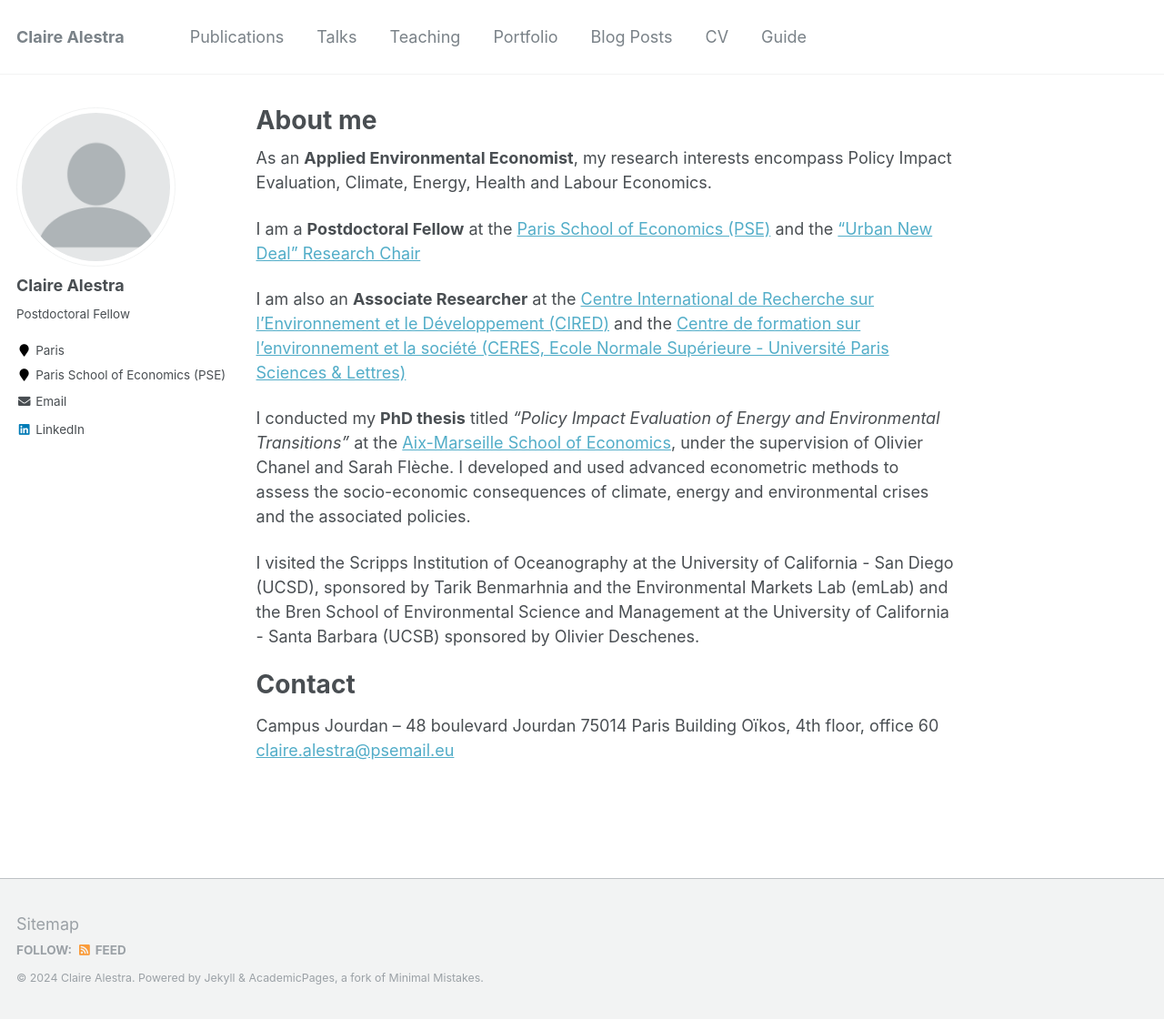
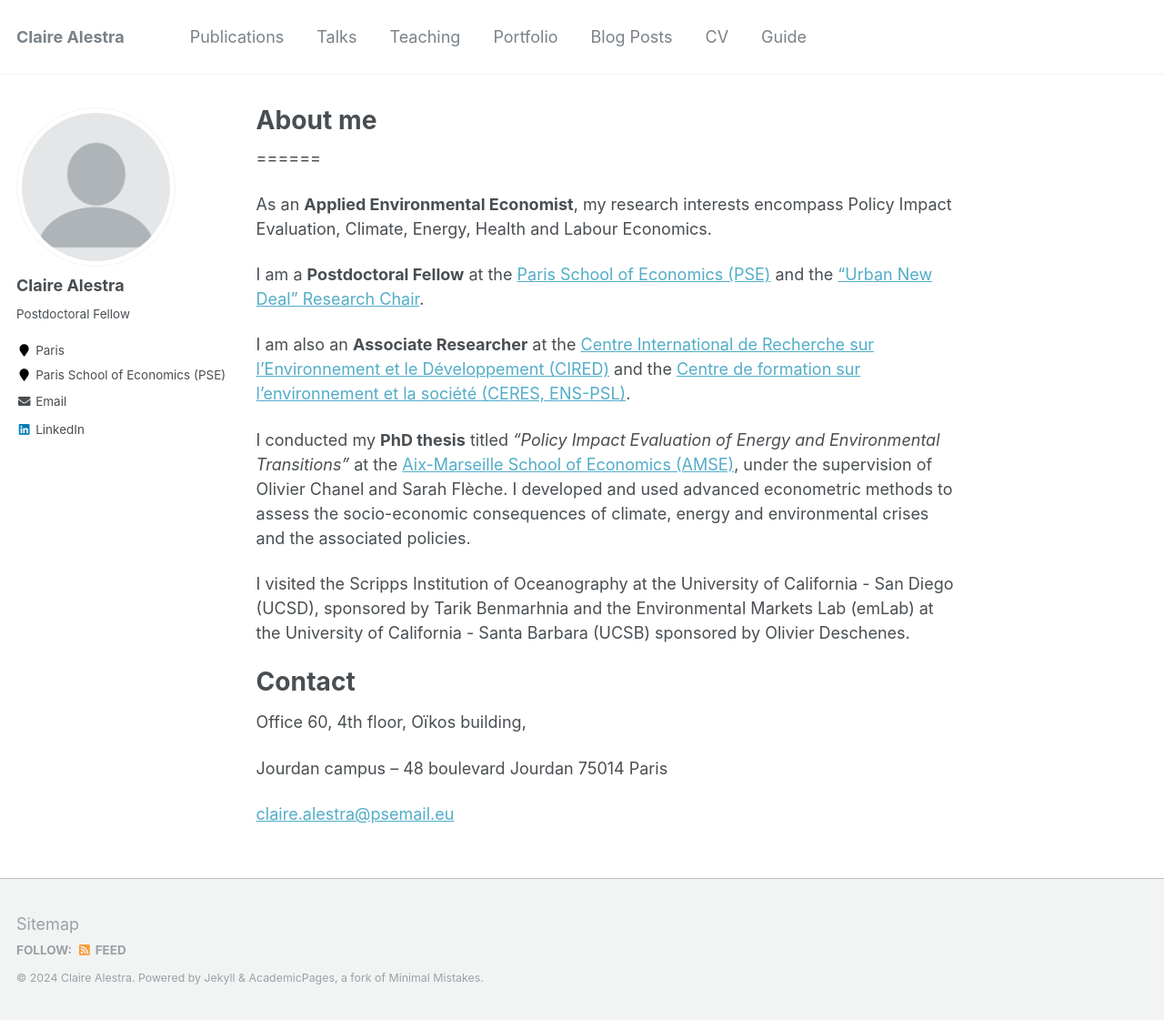
Before and after one commit to ClaireAlestra/ClaireAlestra.github.io, a Jekyll site: the page built from _pages/about.md, in a window 1280 px wide and 1121 px high. Shown: the whole window at 91% size. Built offline with Jekyll 4.4.1, drawn with Linux system fonts in a browser that asks for light colours.

Commit message:
Update about.md
about me section

```diff
--- a/_pages/about.md
+++ b/_pages/about.md
@@ -8,19 +8,23 @@ redirect_from:
   - /about.html
 ---
 
+======
+
 As an **Applied Environmental Economist**, my research interests encompass Policy Impact Evaluation, Climate, Energy, Health and Labour Economics.
 
-I am a **Postdoctoral Fellow** at the [Paris School of Economics (PSE)](https://www.parisschoolofeconomics.eu/en/) and the ["Urban New Deal" Research Chair](https://www.parisschoolofeconomics.eu/en/pse-partnership-programme/chairs/urban-new-deal-chair/)
+I am a **Postdoctoral Fellow** at the [Paris School of Economics (PSE)](https://www.parisschoolofeconomics.eu/en/) and the ["Urban New Deal" Research Chair](https://www.parisschoolofeconomics.eu/en/pse-partnership-programme/chairs/urban-new-deal-chair/).
 
-I am also an **Associate Researcher** at the [Centre International de Recherche sur l'Environnement et le Développement (CIRED)](https://www.centre-cired.fr/en/) and the [Centre de formation sur l’environnement et la société (CERES, Ecole Normale Supérieure - Université Paris Sciences & Lettres)](https://ceres.ens.fr/)
+I am also an **Associate Researcher** at the [Centre International de Recherche sur l'Environnement et le Développement (CIRED)](https://www.centre-cired.fr/en/) and the [Centre de formation sur l’environnement et la société (CERES, ENS-PSL)](https://ceres.ens.fr/).
 
-I conducted my **PhD thesis** titled *"Policy Impact Evaluation of Energy and Environmental Transitions"* at the [Aix-Marseille School of Economics](https://www.amse-aixmarseille.fr/en), under the supervision of Olivier Chanel and Sarah Flèche. I developed and used advanced econometric methods to assess the socio-economic consequences of climate, energy and environmental crises and the associated policies.
+I conducted my **PhD thesis** titled *"Policy Impact Evaluation of Energy and Environmental Transitions"* at the [Aix-Marseille School of Economics (AMSE)](https://www.amse-aixmarseille.fr/en), under the supervision of Olivier Chanel and Sarah Flèche. I developed and used advanced econometric methods to assess the socio-economic consequences of climate, energy and environmental crises and the associated policies.
 
-I visited the Scripps Institution of Oceanography at the University of California - San Diego (UCSD), sponsored by Tarik Benmarhnia and the Environmental Markets Lab (emLab) and the Bren School of Environmental Science and Management at the
-University of California - Santa Barbara (UCSB) sponsored by Olivier Deschenes.
+I visited the Scripps Institution of Oceanography at the University of California - San Diego (UCSD), sponsored by Tarik Benmarhnia and the Environmental Markets Lab (emLab) at the University of California - Santa Barbara (UCSB) sponsored by Olivier Deschenes.
 
 Contact
 ======
-Campus Jourdan – 48 boulevard Jourdan 75014 Paris
-Building Oïkos, 4th floor, office 60
+
+Office 60, 4th floor, Oïkos building,
+
+Jourdan campus – 48 boulevard Jourdan 75014 Paris
+
 [claire.alestra@psemail.eu](claire.alestra@psemail.eu)
```
